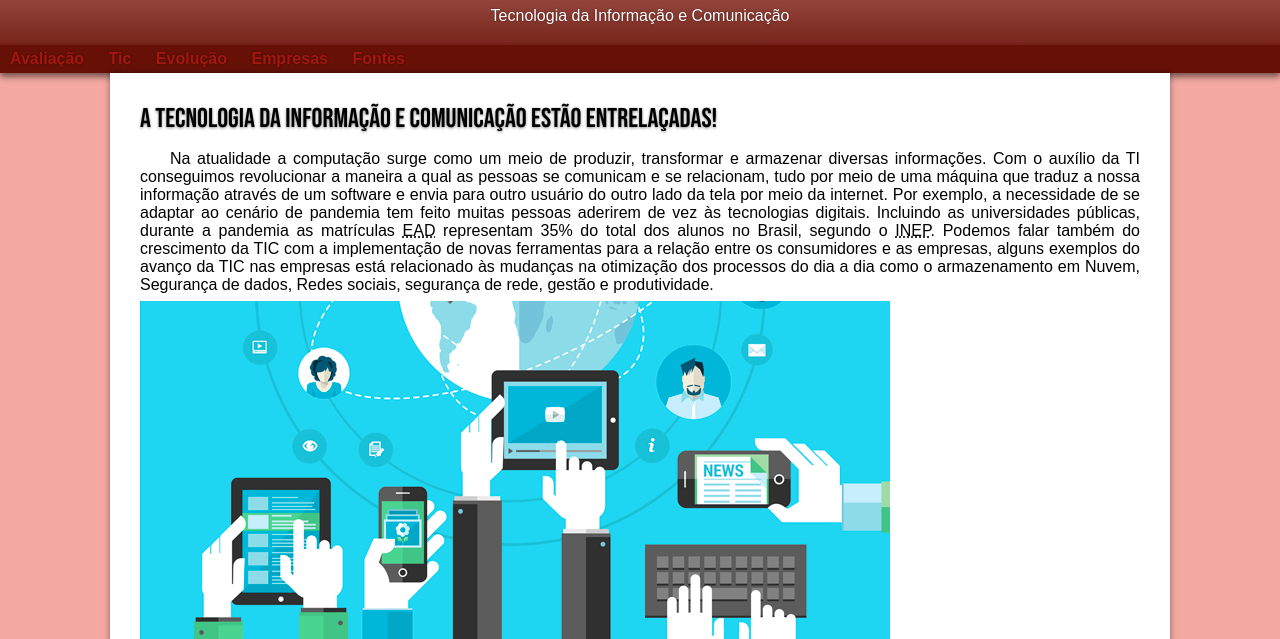
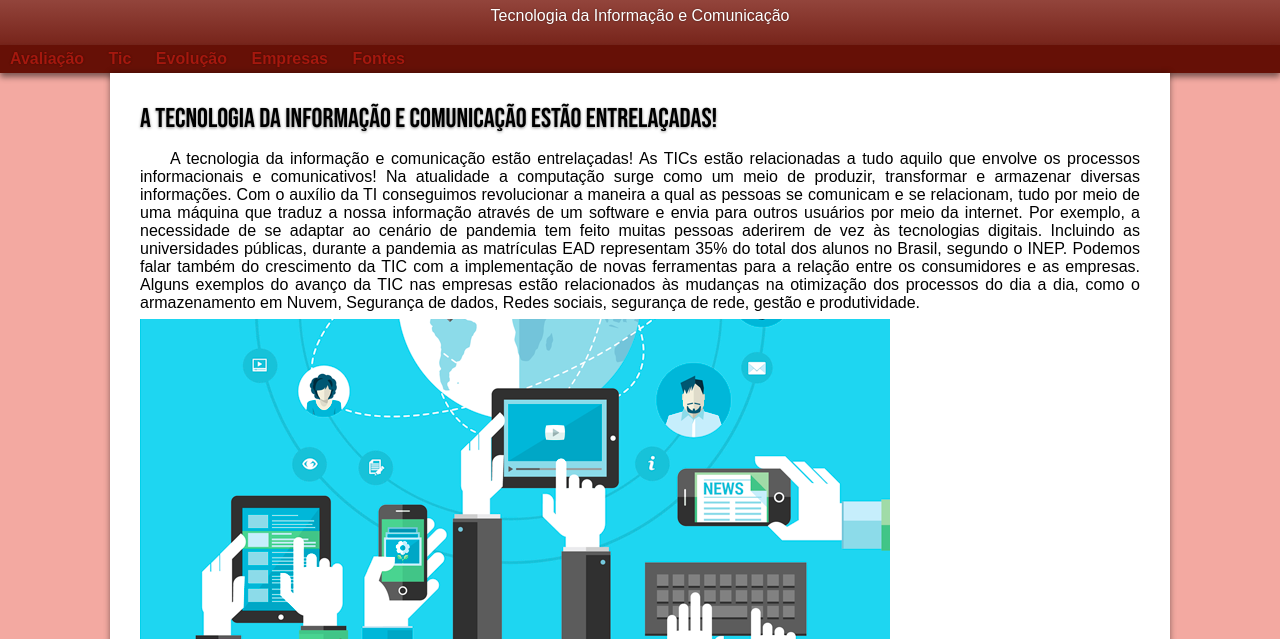
Before and after one commit to rawenhyo/trabalho01, a plain HTML site: page index.html in a window 1280 px wide. Shown: the part 161-800 px from the top of the page. Drawn offline with Linux system fonts and the light colour scheme.

Commit message:
update index.html

```diff
--- a/index.html
+++ b/index.html
@@ -26,7 +26,8 @@
                 A tecnologia da informação e comunicação estão entrelaçadas!
             </h1>
             <p>
-                Na atualidade a computação surge como um meio de produzir, transformar e armazenar diversas informações. Com o auxílio  da TI conseguimos revolucionar a maneira a qual as pessoas se comunicam e se relacionam, tudo por meio de uma máquina que traduz a nossa informação através de um software e envia para outro usuário do outro lado da tela por meio da internet. Por exemplo, a necessidade de se adaptar ao cenário de pandemia tem feito muitas pessoas aderirem de vez às tecnologias digitais. Incluindo as universidades públicas, durante a pandemia as matrículas <abbr title="Ensino a distância">EAD</abbr> representam 35% do total dos alunos no Brasil, segundo o <abbr title="Instituto Nacional de Estudos e Pesquisas Educacionais">INEP</abbr>. Podemos falar também do crescimento da TIC com a implementação de novas ferramentas para a relação entre os consumidores e as empresas, alguns exemplos do avanço da TIC  nas empresas está relacionado às mudanças na otimização dos processos do dia a dia como o armazenamento em Nuvem, Segurança de dados, Redes sociais, segurança de rede, gestão e produtividade.
+                A tecnologia da informação e comunicação estão entrelaçadas! As TICs estão relacionadas a tudo aquilo que envolve os processos informacionais e comunicativos! Na atualidade a computação surge como um meio de produzir, transformar e armazenar diversas informações. Com o auxílio  da TI conseguimos revolucionar a maneira a qual as pessoas se comunicam e se relacionam, tudo por meio de uma máquina que traduz a nossa informação através de um software e envia para outros usuários por meio da internet.
+                Por exemplo, a necessidade de se adaptar ao cenário de pandemia tem feito muitas pessoas aderirem de vez às tecnologias digitais. Incluindo as universidades públicas, durante a pandemia as matrículas EAD representam 35% do total dos alunos no Brasil, segundo o INEP. Podemos falar também do crescimento da TIC com a implementação de novas ferramentas para a relação entre os consumidores e as empresas. Alguns exemplos do avanço da TIC  nas empresas estão relacionados às mudanças na otimização dos processos do dia a dia, como o armazenamento em Nuvem, Segurança de dados, Redes sociais, segurança de rede, gestão e produtividade.
             </p>
 
             <img src="./imagens/tic.png" class="imagens" alt="Imagem">
```
